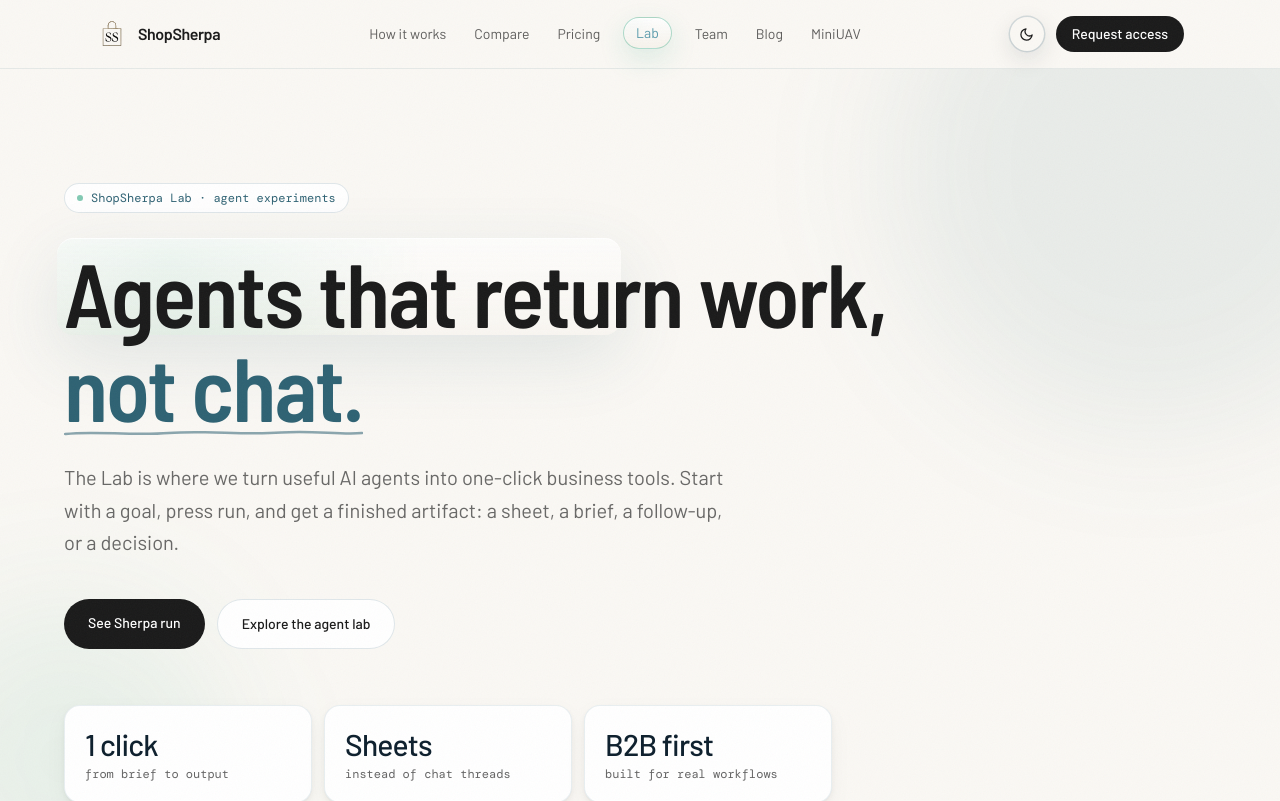
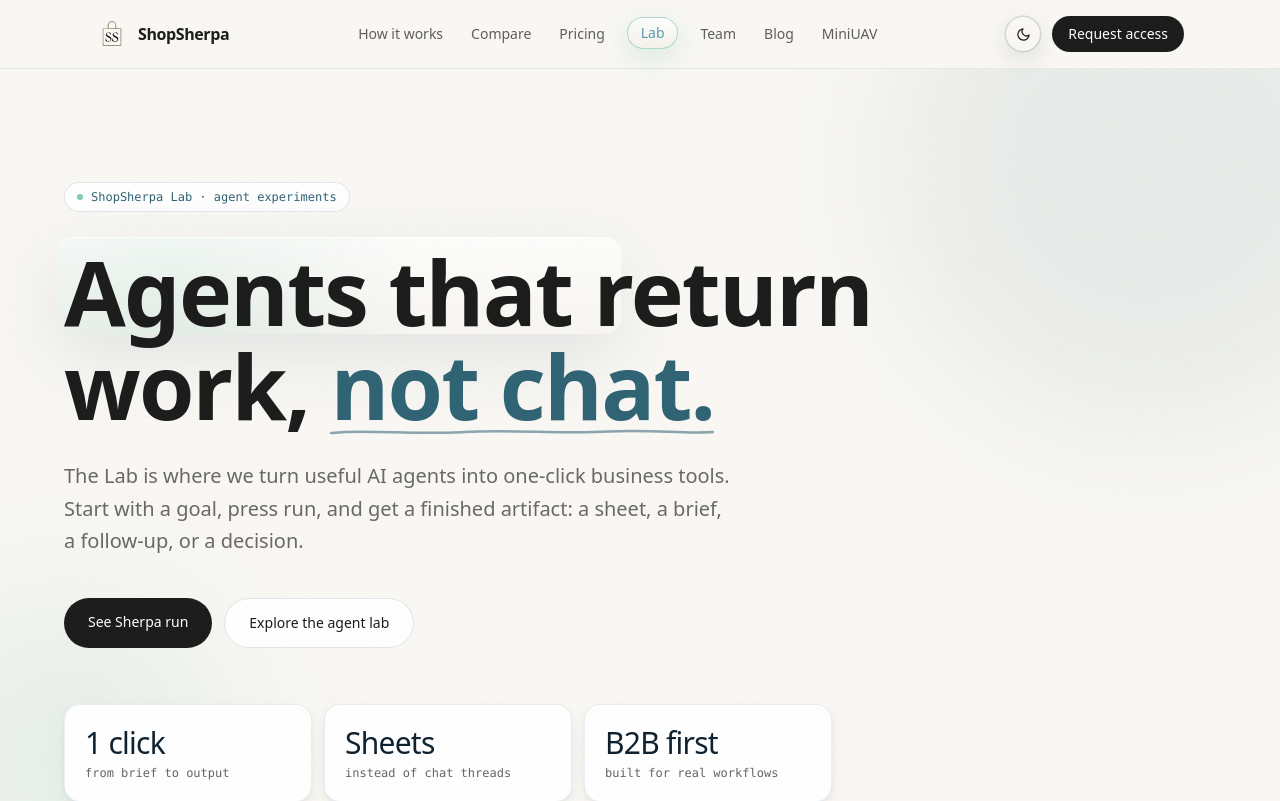
Before and after one commit to H0n3st1y/shopsherpa-landing, a Next.js app: page /lab in a window 1280 px wide. Shown: the top 801 px of the page. Built offline with nearby package versions, Linux system fonts and the light colour scheme; no server answers.

Commit message:
Improve homepage SEO and performance signals

```diff
--- a/app/globals.css
+++ b/app/globals.css
@@ -19,10 +19,10 @@
 
 @theme {
   /* ── Fonts ─────────────────────────────────────────────── */
-  --font-sans:    "Barlow", system-ui, -apple-system, sans-serif;
-  --font-heading: "Barlow Semi Condensed", system-ui, sans-serif;
-  --font-serif:   "Lora", Georgia, "Times New Roman", serif;
-  --font-mono:    "DM Mono", ui-monospace, monospace;
+  --font-sans:    system-ui, -apple-system, BlinkMacSystemFont, "Segoe UI", sans-serif;
+  --font-heading: system-ui, -apple-system, BlinkMacSystemFont, "Segoe UI", sans-serif;
+  --font-serif:   Georgia, "Times New Roman", serif;
+  --font-mono:    ui-monospace, SFMono-Regular, Menlo, Monaco, Consolas, monospace;
 
   /* ── Palette ───────────────────────────────────────────── */
   --color-bg:         #FAF8F4;
--- a/app/layout.tsx
+++ b/app/layout.tsx
@@ -1,53 +1,22 @@
 import type { Metadata } from "next";
-import { Barlow, Barlow_Semi_Condensed, Lora, DM_Mono } from "next/font/google";
+import Script from "next/script";
 import { SmoothHashLinks } from "@/components/SmoothHashLinks";
 import { siteName, siteUrl, spacedSiteName } from "@/lib/seo";
 import "./globals.css";
 
-/* Body text - Barlow Regular/Medium/SemiBold */
-const barlow = Barlow({
-  subsets: ["latin"],
-  weight: ["400", "500", "600"],
-  variable: "--font-sans",
-  display: "swap",
-});
-
-/* Headings - Barlow Semi Condensed, more impactful than full-width */
-const barlowHeading = Barlow_Semi_Condensed({
-  subsets: ["latin"],
-  weight: ["500", "600", "700"],
-  variable: "--font-heading",
-  display: "swap",
-});
-
-/* Accent serif - Lora for testimonial quotes, founder story, pull quotes */
-const lora = Lora({
-  subsets: ["latin"],
-  weight: ["400", "500", "600"],
-  style: ["normal", "italic"],
-  variable: "--font-serif",
-  display: "swap",
-});
-
-/* Mono - kept for code/labels/badges */
-const mono = DM_Mono({
-  subsets: ["latin"],
-  weight: ["400", "500"],
-  variable: "--font-mono",
-  display: "swap",
-});
+const gaId = process.env.NEXT_PUBLIC_GA_MEASUREMENT_ID || process.env.NEXT_PUBLIC_GA_ID;
 
 export const metadata: Metadata = {
   metadataBase: new URL(siteUrl),
 
   title: {
-    default: "ShopSherpa - Scam Detection Extension",
+    default: "ShopSherpa Scam Detection & Phishing Protection",
     template: "%s",
   },
 
   // First 50 words follow the Direct Answer Box pattern for AI Overview eligibility
   description:
-    "ShopSherpa catches fake sellers, phishing emails, and risky checkouts before you pay. Free browser extension for safer online shopping.",
+    "ShopSherpa is a free scam detection browser extension that catches fake sellers, phishing emails, risky checkouts, and fraudulent listings before you pay.",
 
   keywords: [
     "ShopSherpa",
@@ -306,10 +275,7 @@
 
 export default function RootLayout({ children }: { children: React.ReactNode }) {
   return (
-    <html
-      lang="en"
-      className={`${barlow.variable} ${barlowHeading.variable} ${lora.variable} ${mono.variable}`}
-    >
+    <html lang="en">
       <head>
         <script
           type="application/ld+json"
@@ -318,6 +284,19 @@
       </head>
       <body className="bg-paper antialiased">
         <SmoothHashLinks />
+        {gaId ? (
+          <>
+            <Script src={`https://www.googletagmanager.com/gtag/js?id=${gaId}`} strategy="afterInteractive" />
+            <Script id="google-analytics" strategy="afterInteractive">
+              {`
+                window.dataLayer = window.dataLayer || [];
+                function gtag(){dataLayer.push(arguments);}
+                gtag('js', new Date());
+                gtag('config', '${gaId}');
+              `}
+            </Script>
+          </>
+        ) : null}
         {children}
       </body>
     </html>
--- a/app/page.tsx
+++ b/app/page.tsx
@@ -65,9 +65,13 @@
 
           <ScrollFade delay={240}>
             <div className="group relative overflow-hidden rounded-[2rem] border border-[#2e6273]/15 bg-white shadow-[var(--shadow-lift)]">
-              <img
+              <Image
                 src="https://images.unsplash.com/photo-1563013544-824ae1b704d3?auto=format&fit=crop&w=1200&q=80"
                 alt="ShopSherpa browser extension scanning a secure online checkout for scam protection"
+                width={720}
+                height={900}
+                sizes="(min-width: 1024px) 38vw, 100vw"
+                priority
                 className="image-lift aspect-[4/5] w-full object-cover"
               />
               <div className="absolute inset-0 bg-gradient-to-t from-[#0d1f2d]/78 via-[#0d1f2d]/18 to-transparent" />
@@ -105,7 +109,7 @@
             <div>
               <p className="text-xs uppercase tracking-wider text-[#2e6273] mb-3 font-mono">Easier install path</p>
               <h2 className="text-3xl md:text-5xl font-medium tracking-tighter leading-[1] max-w-xl">
-                Make download feel like three clicks.
+                Fake seller and phishing protection in three clicks.
               </h2>
             </div>
           </ScrollFade>
--- a/next.config.ts
+++ b/next.config.ts
@@ -19,6 +19,8 @@
     ];
   },
   images: {
+    formats: ["image/avif", "image/webp"],
+    minimumCacheTTL: 31536000,
     remotePatterns: [
       {
         protocol: "https",
@@ -26,6 +28,20 @@
       },
     ],
   },
+  async headers() {
+    return [
+      {
+        source: "/:all*(svg|jpg|jpeg|png|gif|ico|webp|avif)",
+        locale: false,
+        headers: [
+          {
+            key: "Cache-Control",
+            value: "public, max-age=31536000, immutable",
+          },
+        ],
+      },
+    ];
+  },
 };
 
 export default nextConfig;
```
